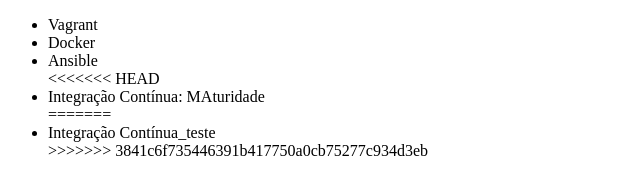
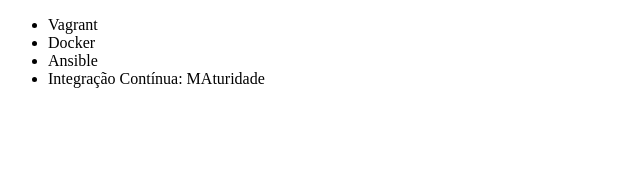
Before and after one commit to ZampRAZ/Alura-Git, a plain HTML site: page index.html in a window 1280 px wide. Shown: the whole page, without its empty margins (0-640 px from the left). Drawn offline with Linux system fonts and the light colour scheme.

Commit message:
aceitar alteração

```diff
--- a/index.html
+++ b/index.html
@@ -9,11 +9,7 @@
         <li>Vagrant</li>
         <li>Docker</li>
         <li>Ansible</li>
-<<<<<<< HEAD
         <li>Integração Contínua: MAturidade</li>
-=======
-        <li>Integração Contínua_teste</li>
->>>>>>> 3841c6f735446391b417750a0cb75277c934d3eb
     </ul>
 </body>
 </html>
```
